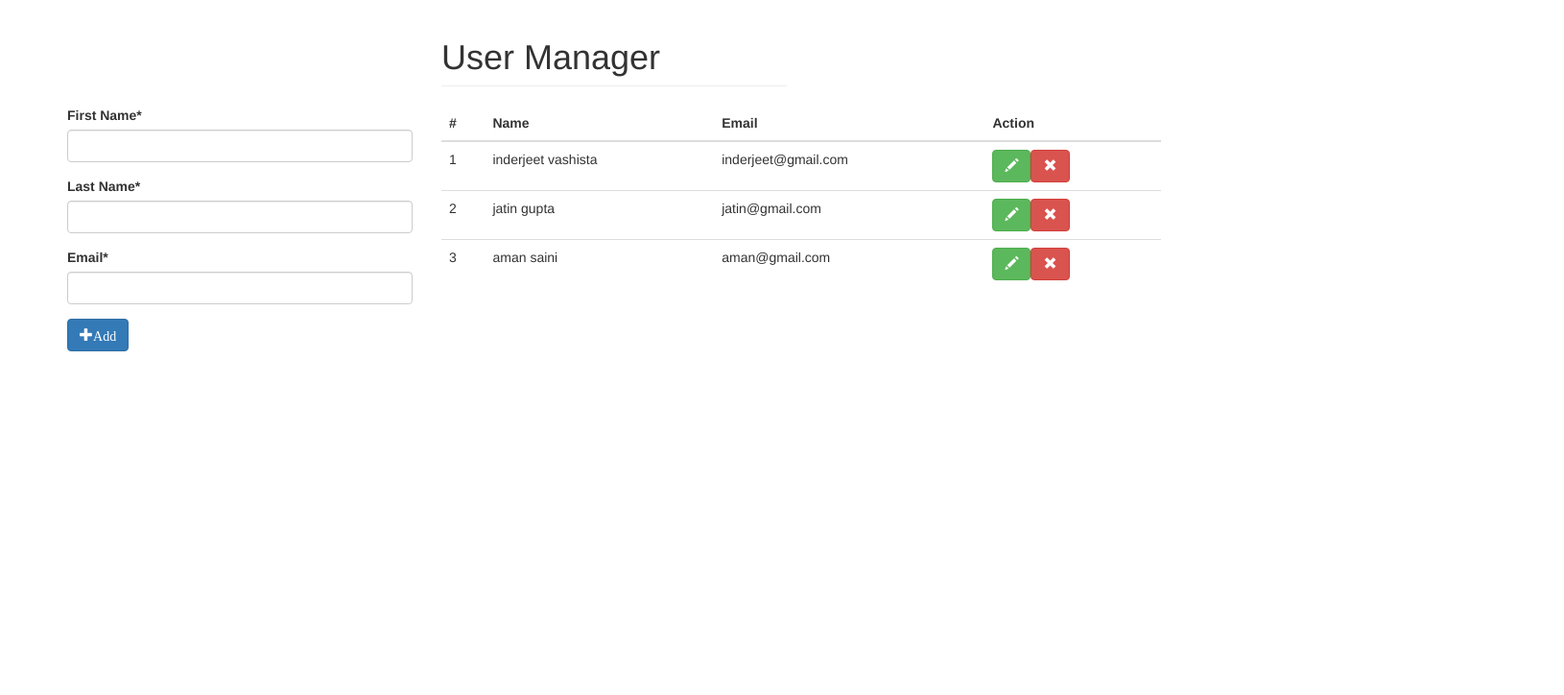
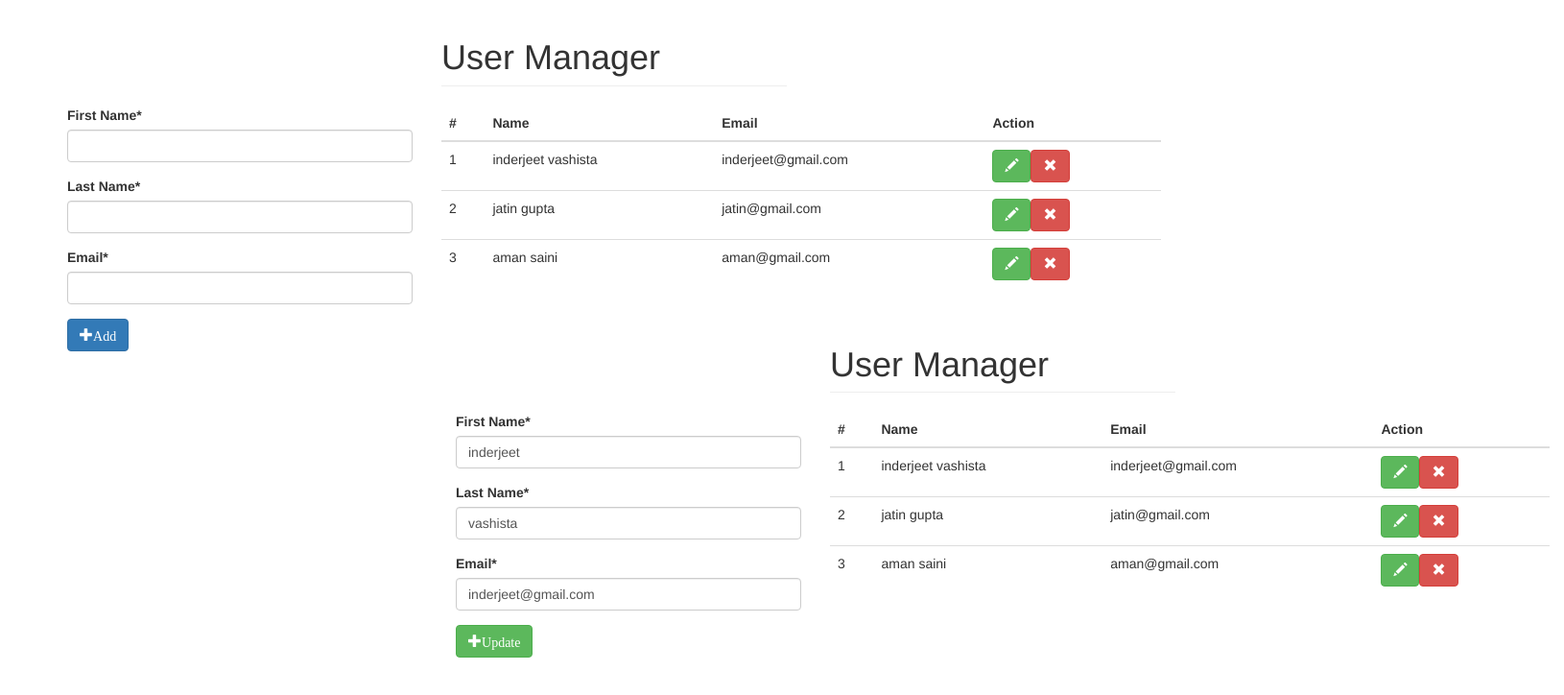
Before and after one commit to inder99/user-crud, an Angular app: page /update/1 in a window 1280 px wide. Before the commit this address led to /. Shown: the top 724 px of the page at 96% size, 1630 px wide, since content can reach past the window. Built offline with nearby package versions, Linux system fonts and the light colour scheme; data requests are answered from the project's data file.

Commit message:
experiment2

```diff
--- a/src/app/service/message.service.ts
+++ b/src/app/service/message.service.ts
@@ -12,7 +12,13 @@ export class MessageService {
       msg
     });
   }
+  setUserId(id:number):void{
+    this.subject.next({
+      id
+    });
+  }
   getMessage(): Observable<any>{
     return this.subject.asObservable();
   }
+
 }
--- a/src/app/user-form/user-form.component.html
+++ b/src/app/user-form/user-form.component.html
@@ -1,4 +1,4 @@
-<form [formGroup]="addUser" (ngSubmit)="adding();">
+<form *ngIf="!editBool" [formGroup]="addUser" (ngSubmit)="adding();">
   <div class="form-group">
     <label for="" class="control-lable">First Name*</label>
     <input type="text" class="form-control" formControlName="firstName">
@@ -12,8 +12,42 @@
       <input type="email" class="form-control" formControlName="email">
   </div>
   <div class="form-group">
-    <button class="btn btn-primary">
-      <span class="glyphicon glyphicon-plus">Add</span>
-    </button>
+    <div *ngIf="!editBool">
+      <button class="btn btn-primary">
+        <span class="glyphicon glyphicon-plus">Add</span>
+      </button>
+    </div>
+    <div *ngIf="editBool">
+        <button class="btn btn-success">
+          <span class="glyphicon glyphicon-plus">Update</span>
+        </button>
+    </div>
   </div>
 </form>
+
+<form *ngIf="editBool" [formGroup]="addUser" (ngSubmit)="adding();">
+    <div class="form-group">
+      <label for="" class="control-lable">First Name*</label>
+      <input type="text" class="form-control" formControlName="firstName">
+    </div>
+    <div class="form-group">
+        <label for="" class="control-lable">Last Name*</label>
+        <input type="text" class="form-control" formControlName="lastName">
+    </div>
+    <div class="form-group">
+        <label for="" class="control-lable">Email*</label>
+        <input type="email" class="form-control" formControlName="email">
+    </div>
+    <div class="form-group">
+      <div *ngIf="!editBool">
+        <button class="btn btn-primary">
+          <span class="glyphicon glyphicon-plus">Add</span>
+        </button>
+      </div>
+      <div *ngIf="editBool">
+          <button class="btn btn-success">
+            <span class="glyphicon glyphicon-plus">Update</span>
+          </button>
+      </div>
+    </div>
+  </form>
--- a/src/app/user-form/user-form.component.ts
+++ b/src/app/user-form/user-form.component.ts
@@ -12,6 +12,7 @@ import {MessageService} from '../service/message.service';
 })
 export class UserFormComponent implements OnInit {
   getId : number = undefined;
+  editBool : boolean = false;
   addUser : FormGroup;
   user : User;
   updateUserDetails : User;
@@ -35,6 +36,7 @@ export class UserFormComponent implements OnInit {
     })
   }
   updateUser(){
+
     this.userService.getSpecificUser(this.getId).subscribe((data)=>{
       this.updateUserDetails = data;
       this.addUser.setValue({
@@ -43,7 +45,7 @@ export class UserFormComponent implements OnInit {
         email : data.email
       });
       this.messageObject.setMessage("Update Task");
-      console.log("UserDetails",this.addUser);
+      this.editBool = true;
     });
   }
   resetField(){
--- a/src/app/user-list/user-list.component.ts
+++ b/src/app/user-list/user-list.component.ts
@@ -31,7 +31,8 @@ export class UserListComponent implements OnInit {
     });
   }
   editUser(id){
-    this.router.navigate(['/' + id]);
+    this.messageObject.setUserId(id);
+    this.router.navigate(['/update/' + id]);
   }
   deleteUser(id){
     this.userService.deleteUserService(id).subscribe(()=>{
--- /dev/null
+++ b/src/app/user-update/user-update.component.html
@@ -0,0 +1,16 @@
+<!--The content below is only a placeholder and can be replaced.-->
+<div class="container">
+  <div class="row">
+    <div class="col-md-offset-4 col-md-4">
+      <h1 class="page-header">User Manager</h1>
+    </div>
+  </div>
+  <div class="row">
+    <div class="col-md-4">
+        <app-user-form></app-user-form>
+    </div>
+    <div class="col-md-8">
+      <app-user-list></app-user-list>
+    </div>
+  </div>
+</div>
--- /dev/null
+++ b/src/app/user-update/user-update.component.ts
@@ -0,0 +1,15 @@
+import { Component, OnInit } from '@angular/core';
+
+@Component({
+  selector: 'app-user-update',
+  templateUrl: './user-update.component.html',
+  styleUrls: ['./user-update.component.css']
+})
+export class UserUpdateComponent implements OnInit {
+
+  constructor() { }
+
+  ngOnInit() {
+  }
+
+}
```
Also changed, not shown: src/app/app.module.ts (+6 -3 lines), src/app/user-update/user-update.component.css (added), 1 other file (tests, documents, lock files or other folders).
